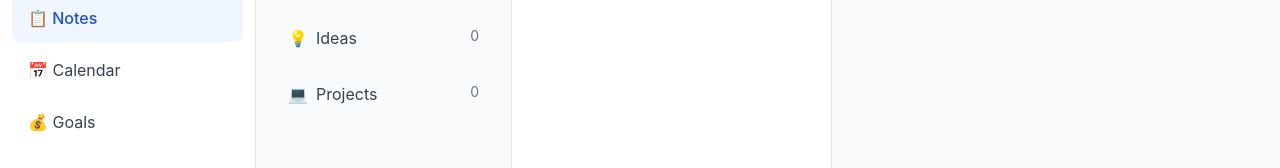
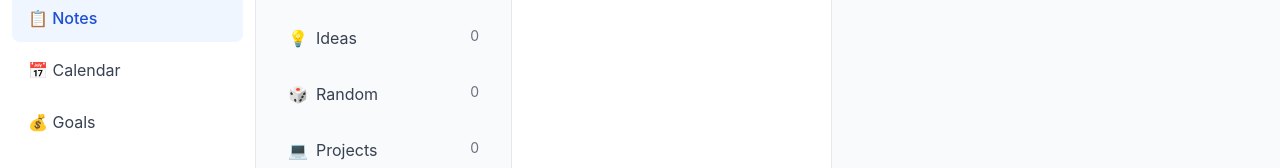
Before and after one commit to iwnass/Orbit, a React (Create React App) app: page / in a window 1280 px wide. Both pictures are taken after a click on the button "📋 Notes". Shown: the part 214-382 px from the top of the page. Built offline with nearby package versions, Linux system fonts and the light colour scheme; the HTML template or start-up script is replaced by a standard one.

Commit message:
v1.0.8 - Notes page update
Auto updater debug

```diff
--- a/package.json
+++ b/package.json
@@ -1,6 +1,6 @@
 {
   "name": "orbit-app",
-  "version": "1.0.7",
+  "version": "1.0.8",
   "description": "Local-first journal and productivity desktop app",
   "author": "iwnass",
   "main": "build/electron.js",
--- a/src/pages/NotesPage.js
+++ b/src/pages/NotesPage.js
@@ -6,6 +6,7 @@ const CATEGORIES = {
   school: { name: 'School', icon: '📚'},
   work: { name: 'Work', icon: '💼' },
   ideas: { name: 'Ideas', icon: '💡' },
+  random: { name: 'Random', icon: '🎲' },
   projects: { name: 'Projects', icon: '💻'}
 };
 
```
